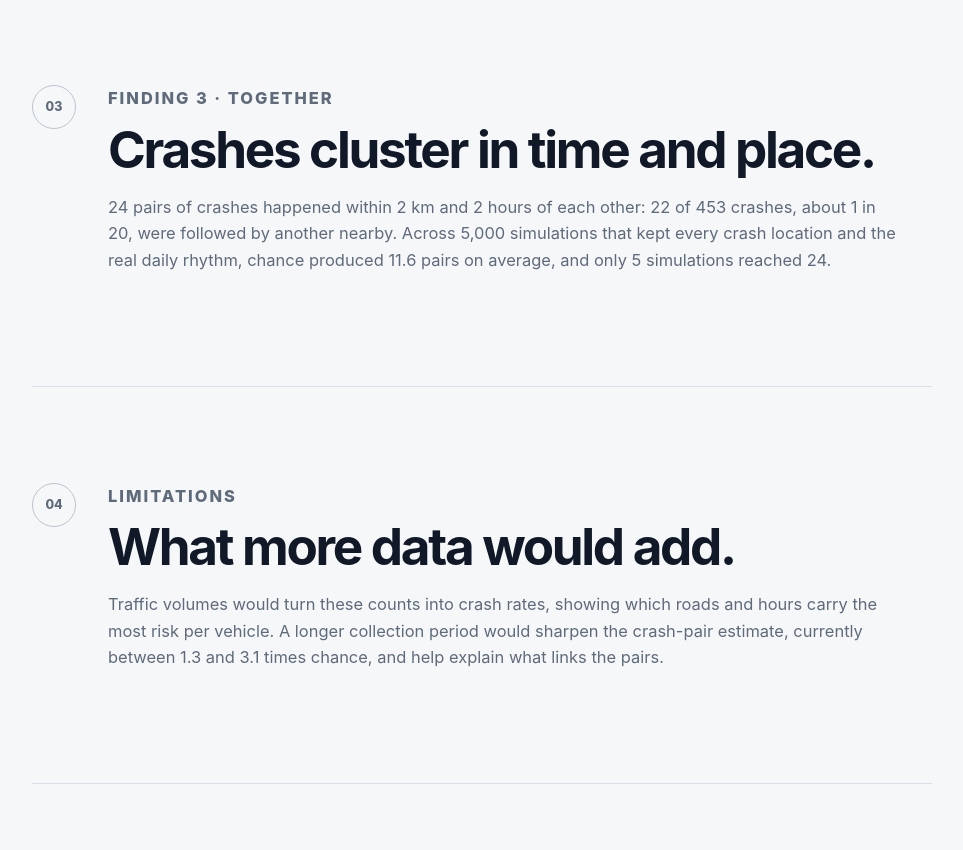
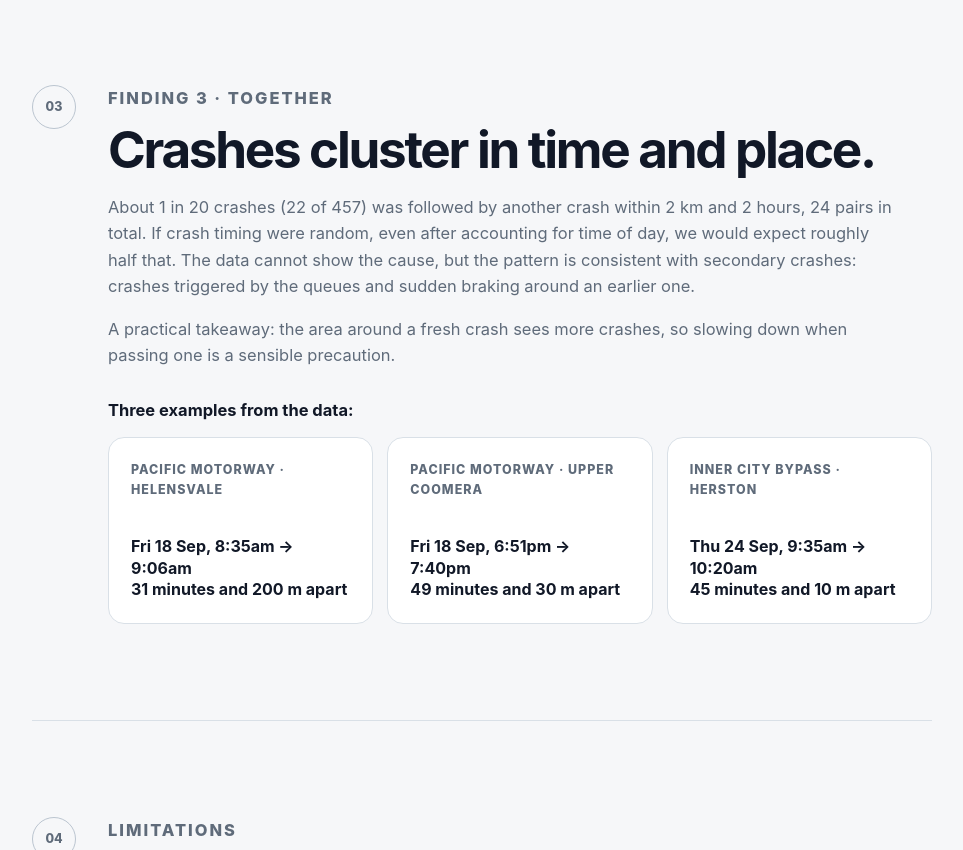
Before and after one commit to jcbuildstech/qld-traffic-monitor, a Flask app: page /report in a window 1280 px wide. Shown: the part 2019-2869 px from the top of the page, without its empty margins (298-1261 px from the left). Run offline with Flask 3, Linux system fonts and the light colour scheme.

Commit message:
Add example crash pairs to report

```diff
--- a/templates/report.html
+++ b/templates/report.html
@@ -73,7 +73,13 @@
                     <div class="section-copy">
                         <p class="section-kicker">Finding 3 · Together</p>
                         <h2>Crashes cluster in time and place.</h2>
-                        <p>24 pairs of crashes happened within 2&nbsp;km and 2&nbsp;hours of each other: 22 of 453 crashes, about 1 in 20, were followed by another nearby. Across 5,000 simulations that kept every crash location and the real daily rhythm, chance produced 11.6 pairs on average, and only 5 simulations reached 24.</p>
+                        <p>About 1 in 20 crashes (22 of 457) was followed by another crash within 2&nbsp;km and 2&nbsp;hours, 24 pairs in total. If crash timing were random, even after accounting for time of day, we would expect roughly half that. The data cannot show the cause, but the pattern is consistent with secondary crashes: crashes triggered by the queues and sudden braking around an earlier one.</p> <p>A practical takeaway: the area around a fresh crash sees more crashes, so slowing down when passing one is a sensible precaution.</p>
+                        <p style="margin-top:28px; margin-bottom:0; color:var(--ink); font-weight:700;">Three examples from the data:</p>
+                        <div class="next-grid" style="margin-top:14px;">
+                            <div class="next-card"><span>Pacific Motorway · Helensvale</span><strong>Fri 18 Sep, 8:35am → 9:06am<br>31 minutes and 200 m apart</strong></div>
+                            <div class="next-card"><span>Pacific Motorway · Upper Coomera</span><strong>Fri 18 Sep, 6:51pm → 7:40pm<br>49 minutes and 30 m apart</strong></div>
+                            <div class="next-card"><span>Inner City Bypass · Herston</span><strong>Thu 24 Sep, 9:35am → 10:20am<br>45 minutes and 10 m apart</strong></div>
+                        </div>
                     </div>
                 </section>
 
```
